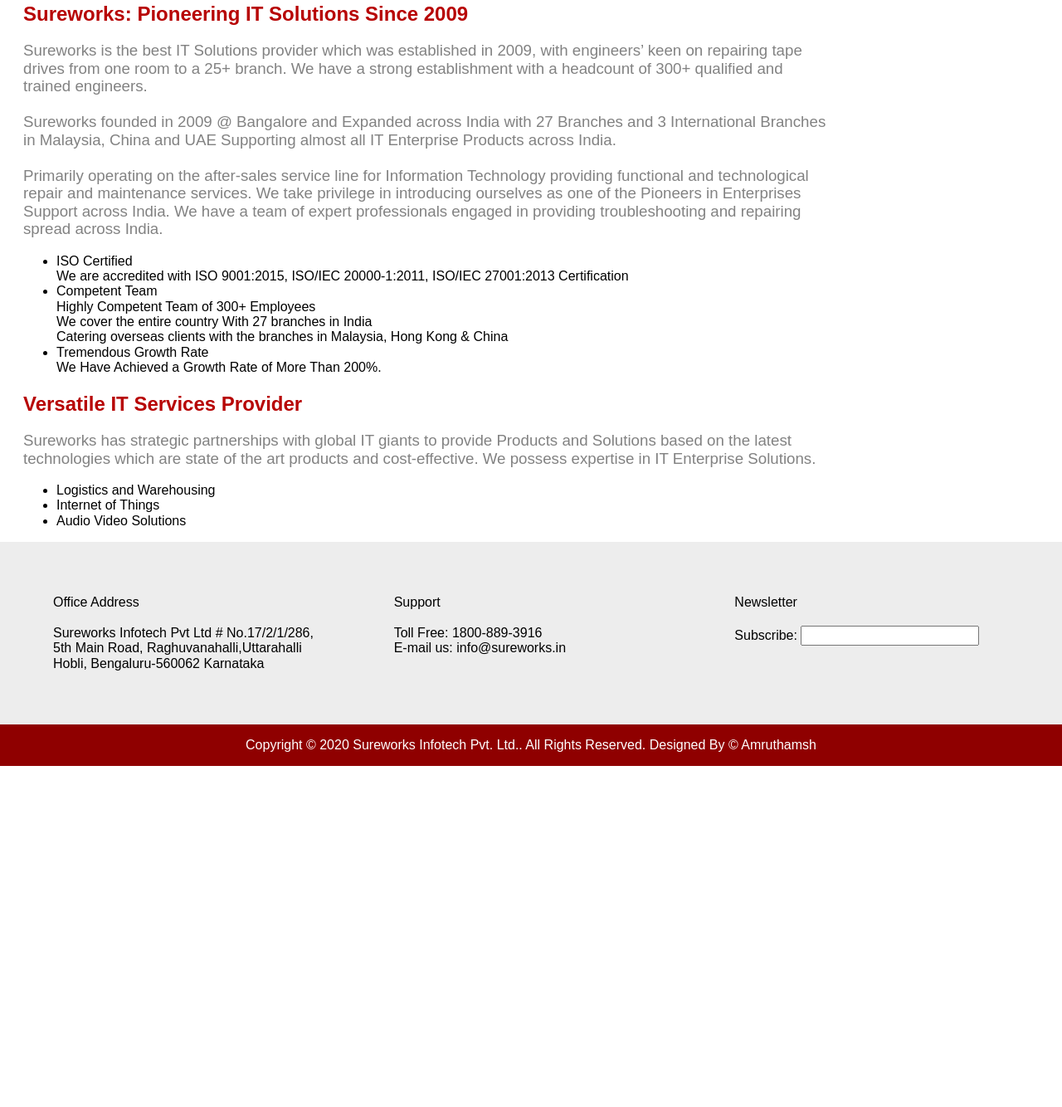
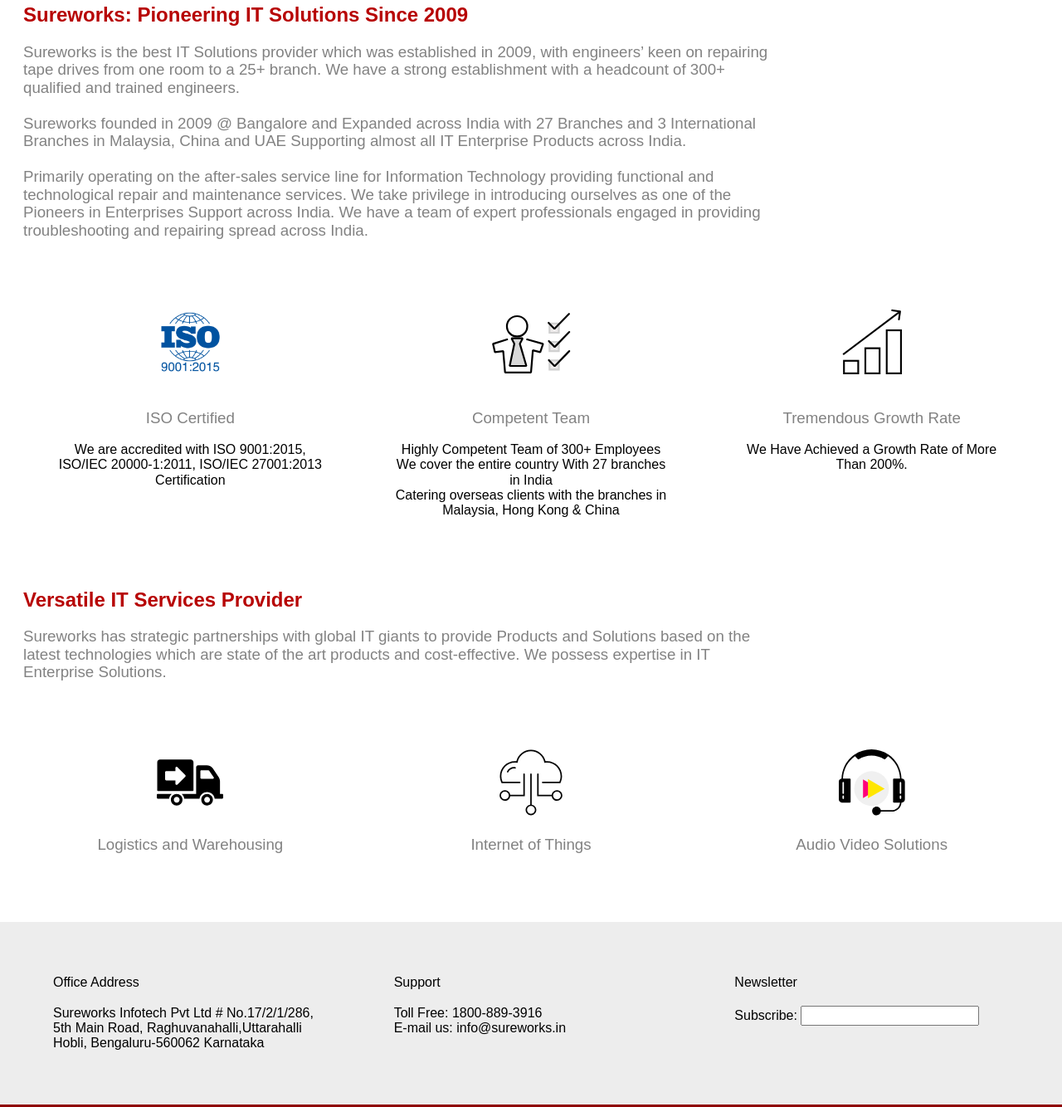
Before and after one commit to Amruthamsh/sureworks-website, a plain HTML site: page index.html in a window 1280 px wide. Shown: the part 571-1905 px from the top of the page at 83% size. Before the commit the page ends 1494 px from the top, so only its background shows below. Drawn offline with Linux system fonts and the light colour scheme; a web font is replaced by a local one.

Commit message:
second commit from office
second commit from office

```diff
--- a/index.html
+++ b/index.html
@@ -15,13 +15,16 @@
 <body>
     <header>
         <div class="contact-info">
+	    <img src="icons/phone.svg">
             <a href="">1800-889-3916</a>
+            <img src="icons/mobile.svg">
             <a href="">+91 - 80 35712085</a>
+            <img src="icons/mail.png">
             <a href="">info@sureworks.in</a>
         </div>
     </header>
         <div class="navbar-top" id="myTopnav">
-                <img src="logo.svg" alt="logo" class="elem">
+                <img src="images/logo.svg" alt="logo" class="elem">
             <a href="#home" class="active elem">Home</a>
             <a href="#news" class="elem">About us</a>
             <a href="#contact" class="elem">Services</a>
@@ -33,7 +36,7 @@
             <a href="#about" class="elem">Contact us</a>
             <a href="javascript:void(0);" class="icon" onclick="myFunction()">
                     <i class="fa fa-bars"></i></a>
-	    </div>
+	</div>
 
     <div class="main-content">
         <div class="content-info">
@@ -45,7 +48,7 @@
                 Sureworks deliver ISO 9001: 2015(QMS) ISO 27001:2013(ISMS) 20000 -1; 2011(SMS) standard, ‘end to end’ service solutions. We are designed to fulfill and enhance service level commitments, enabling partners better to serve their customers in an efficient and cost-effective manner.</h3>
         </div>
 
-            <img src="landing-page-bg.svg" alt="landing page background">
+            <img src="images/landing-page-bg.svg" alt="landing page background">
     </div>
 
 <div class="content">
@@ -57,29 +60,46 @@ Sureworks founded in 2009 @ Bangalore and Expanded across India with 27 Branches
 <br><br>
 Primarily operating on the after-sales service line for Information Technology providing functional and technological repair and maintenance services.
 We take privilege in introducing ourselves as one of the Pioneers in Enterprises Support across India. We have a team of expert professionals engaged in providing troubleshooting and repairing spread across India.</h3>
-<ul>
-<li>ISO Certified<br>
-We are accredited with ISO 9001:2015, ISO/IEC 20000-1:2011, ISO/IEC 27001:2013 Certification
-<li>Competent Team<br>
+</div>
+
+<div class="grid-container">
+	<div class="columns">
+<img src = "icons/ISO_9001-2015.png" alt="ISO_9001-2015 Icon"><br><br>
+<h3>ISO Certified</h3>
+We are accredited with ISO 9001:2015, ISO/IEC 20000-1:2011, ISO/IEC 27001:2013 Certification</div>
+	<div class="columns">
+<img src = "icons/Competence.svg" alt="Competency Icon"><br><br><h3>Competent Team</h3>
 Highly Competent Team of 300+ Employees<br>
 We cover the entire country With 27 branches in India<br>
-Catering overseas clients with the branches in Malaysia, Hong Kong & China
-<li>Tremendous Growth Rate<br>
-We Have Achieved a Growth Rate of More Than 200%.
-</ul>
+Catering overseas clients with the branches in Malaysia, Hong Kong & China</div>
+	<div class="columns"><img src = "icons/Growth.svg" alt="Growth Icon"><br><br>
+<h3>Tremendous Growth Rate</h3>
+We Have Achieved a Growth Rate of More Than 200%.</div>
+</div>
+
+
+<div class="content">
 
 <h2>Versatile IT Services Provider</h2>
 <h3>Sureworks has strategic partnerships with global IT giants to provide Products and Solutions based on the latest technologies which are state of the art products and cost-effective. We possess expertise in IT Enterprise Solutions.</h3>
 
-<ul>
-<li>Logistics and Warehousing
-<li>Internet of Things
-<li>Audio Video Solutions
-</ul>
-
 </div>
 
-<div class="footer-container">
+<div class="grid-container">
+	<div class="columns">
+	<img src="icons/logistics.svg">
+	<h3>Logistics and Warehousing</h3>
+        </div>
+	<div class="columns">
+	<img src="icons/cloud.svg" alt="internet of things">
+	<h3>Internet of Things</h3>
+	</div>
+	<div class="columns">
+	<img src="icons/audio-video.svg" alt="Audio Video icon">
+	<h3>Audio Video Solutions</h3></div>
+</div>
+
+<div class="grid-container footer-grid">
 
     <div class="columns">
         Office Address
--- a/script.js
+++ b/script.js
@@ -7,7 +7,7 @@ function myFunction() {
   if (top_nav.className === "navbar-top") {
     top_nav.className += " responsive";
     navbar_open = true;
-    iconElement.className = 'fa fa-car';
+    iconElement.className = 'fa fa-close';
   } else {
     top_nav.className = "navbar-top";
     navbar_open = false;
@@ -18,7 +18,7 @@ function myFunction() {
 function isInViewport(el) {
   const rect = el.getBoundingClientRect();
   return (
-      rect.top >= 0 &&
+      rect.top >= -80 &&
       rect.left >= 0 &&
       rect.bottom <= (window.innerHeight || document.documentElement.clientHeight) &&
       rect.right <= (window.innerWidth || document.documentElement.clientWidth)
--- a/styles.css
+++ b/styles.css
@@ -9,10 +9,16 @@ body{
 .contact-info{
     background-color:#EDEDED;
     display: grid;
-    grid-template-columns: repeat(3,1fr);
+    grid-template-columns: repeat(6,1fr);
     padding:0.6em;
     text-align:center;
 }
+
+.contact-info img{
+    width: 20px;
+    margin-left: auto;
+}
+
 
 .contact-info a{
     text-decoration: none;
@@ -44,7 +50,7 @@ padding-top: 1em;
   text-align: center;
 }
 
-@media only screen and (min-width: 1305px) {
+@media only screen and (min-width: 1315px) {
 .navbar-top a{
     margin-top:1.8em;
 }
@@ -112,18 +118,27 @@ h3{
 
 @media only screen and (min-width: 1000px) {
   .content{
-      margin-right: 20%;
+      margin-right: 25%;
   }
 }
 
-.footer-container{
+.grid-container{
    display: grid;
 grid-auto-flow: column;
    grid-auto-columns: 1fr;
 gap:5em;
     padding: 4em 4em;
 justify-items:stretch;
-background-color: #EDEDED;
+text-align: center;
+}
+
+.grid-container img{
+   height:80px;
+}
+
+.footer-grid{
+   background-color: #EDEDED;
+text-align:left;
 }
 
 footer{
@@ -166,7 +181,7 @@ background-color:#8f0000;;
   }
 
 
-  .footer-container{
+  .grid-container{
     display: grid;
   grid-auto-flow: row;
     grid-auto-rows: 1fr;
```
Also changed, not shown: icons/Competence.svg (added), icons/ISO_9001-2015.png (added), icons/_headphone-1403.svg (added), icons/_warehouse-1073.svg (added), icons/_x-icon.svg (added), icons/audio-video.svg (added), icons/cloud.svg (added), icons/growth.svg (added), icons/logistics.svg (added), icons/mail.png (added), icons/mobile.svg (added), icons/phone.svg (added), icons/red-warehouse-and-delivery-truck-17189.svg (added), icons/social-media.svg (added), 2 more files.
